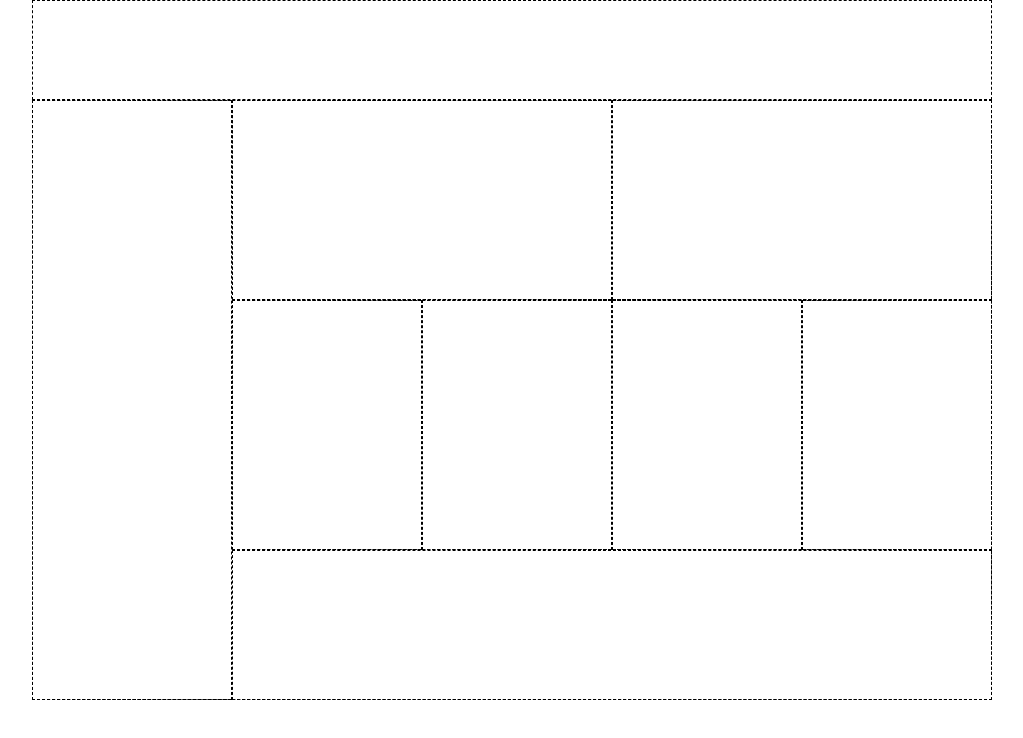
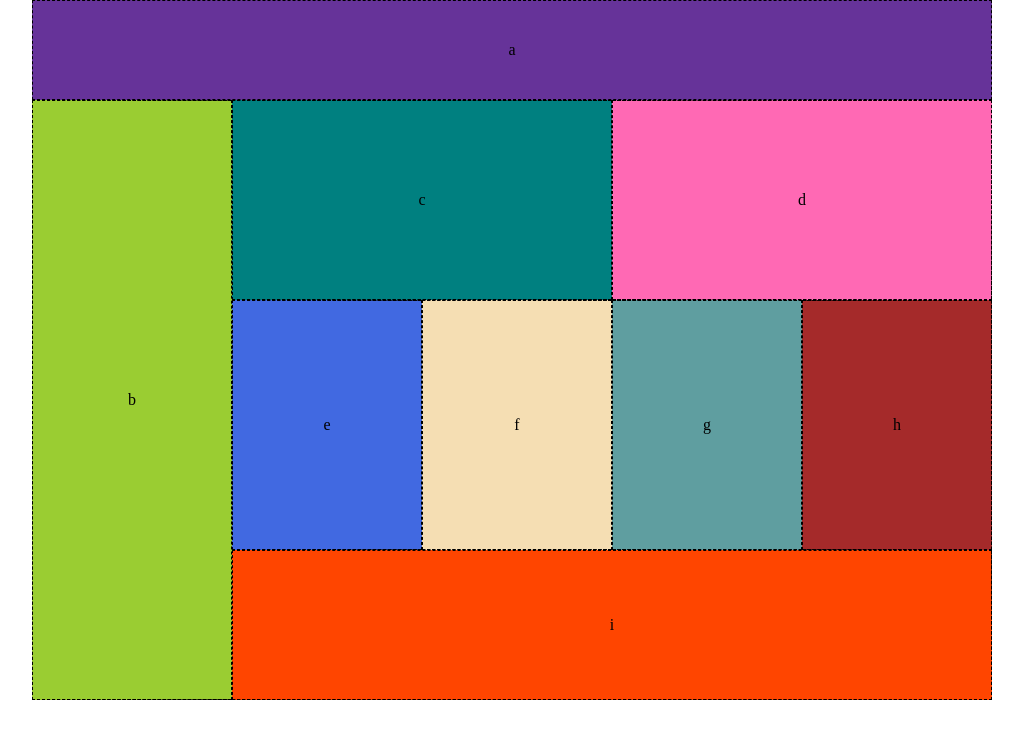
Before and after one commit to cmorto02/301d44-lab-01, a plain HTML site: page index.html in a window 1280 px wide. Shown: the whole page, without its empty margins (128-1151 px from the left). Drawn offline with Linux system fonts and the light colour scheme.

Commit message:
added color and text

```diff
--- a/css/base.css
+++ b/css/base.css
@@ -4,10 +4,7 @@
     margin-left: auto;
     margin-right: auto;
   }
-  body{
-    margin-left: auto;
-    margin-right: auto;
-  }
+}
 
 
 @media screen and (min-width: 768){
@@ -16,8 +13,12 @@
     margin-left: auto;
     margin-right: auto;
   }
-  body{
-    margin-left: auto;
-    margin-right: auto;
-  }
 }
+
+.center {
+  position: relative;
+  float: left;
+  top: 50%;
+  left: 50%;
+  transform: translate(-50%, -50%);
+}
--- a/css/layout.css
+++ b/css/layout.css
@@ -1,6 +1,7 @@
-@media (min-width: 480px) and (max-width: 767px) {
+@media (max-width: 767px) {
 
   header{
+    background-color: aliceblue;
     outline: 1px dashed black;
     outline-offset: -1px;
     height: 75px;
@@ -19,6 +20,7 @@
   }
 
   #left{
+    background-color: green;
     outline: 1px dashed black;
     outline-offset: -1px;
     height: 150px;
@@ -28,6 +30,14 @@
   #top{
     outline: 1px dashed black;
     outline-offset: -1px;
+  }
+
+  #c{
+    background-color: rebeccapurple;
+  }
+
+  #d{
+    background-color: blanchedalmond;
   }
 
   #cd li{
@@ -48,6 +58,22 @@
     width: 480px;
   }
 
+  #e{
+    background-color: burlywood;
+  }
+
+  #f{
+    background-color: peru;
+  }
+
+  #g{
+    background-color: olivedrab;
+  }
+
+  #h{
+    background-color: fuchsia;
+  }
+
   #efgh li{
     outline: 1px dashed black;
     outline-offset: -1px;
@@ -57,6 +83,7 @@
   }
 
   #bottom{
+    background-color: darkgreen;
     clear: both;
     outline: 1px dashed black;
     outline-offset: -1px;
@@ -70,6 +97,7 @@
 @media (min-width: 768px) {
 
   header{
+    background-color: rebeccapurple;
     outline: 1px dashed black;
     outline-offset: -1px;
     height: 100px;
@@ -88,6 +116,7 @@
   }
 
   #left{
+    background-color: yellowgreen;
     outline: 1px dashed black;
     outline-offset: -1px;
     height: 600px;
@@ -101,6 +130,14 @@
     height: 200px;
     width: 760px;
     float: right;
+  }
+
+  #c{
+    background-color: teal;
+  }
+
+  #d{
+    background-color: hotpink;
   }
 
   #cd li{
@@ -130,6 +167,22 @@
     float:left;
   }
 
+  #e{
+    background-color: royalblue;
+  }
+
+  #f{
+    background-color: wheat;
+  }
+
+  #g{
+    background-color: cadetblue;
+  }
+
+  #h{
+    background-color: brown;
+  }
+
   #efgh li{
     float: left;
     outline: 1px dashed black;
@@ -140,6 +193,7 @@
   }
 
   #bottom{
+    background-color: orangered;
     float: right;
     outline: 1px dashed black;
     outline-offset: -1px;
--- a/index.html
+++ b/index.html
@@ -10,24 +10,42 @@
   <meta name="viewport" content="width=device-width">
 </head>
 <body>
-  <header></header>
+  <header>
+    <p class="center">a</p>
+  </header>
   <main>
-    <div id="left"></div>
+    <div id="left">
+        <p class="center">b</p>
+    </div>
     <div id="top">
       <ul id="cd">
-        <li id="c"></li>
-        <li id="d"></li>
+        <li id="c">
+            <p class="center">c</p>
+        </li>
+        <li id="d">
+            <p class="center">d</p>
+        </li>
       </ul>
     </div>
     <div id="mid">
       <ul id="efgh">
-        <li id="e"></li>
-        <li id="f"></li>
-        <li id="g"></li>
-        <li id="h"></li>
+        <li id="e">
+            <p class="center">e</p>
+        </li>
+        <li id="f">
+            <p class="center">f</p>
+        </li>
+        <li id="g">
+            <p class="center">g</p>
+        </li>
+        <li id="h">
+            <p class="center">h</p>
+        </li>
       </ul>
     </div>
-    <div id="bottom"></div>
+    <div id="bottom">
+        <p class="center">i</p>
+    </div>
   </main>
 </body>
 </html>
```
